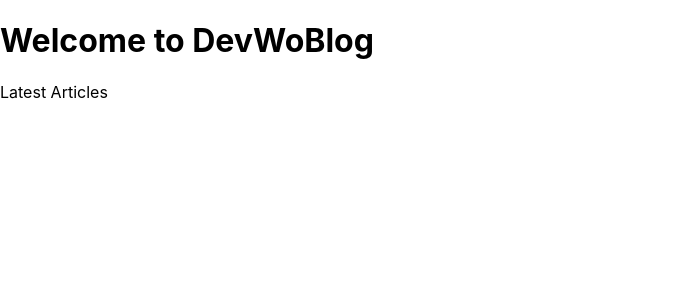
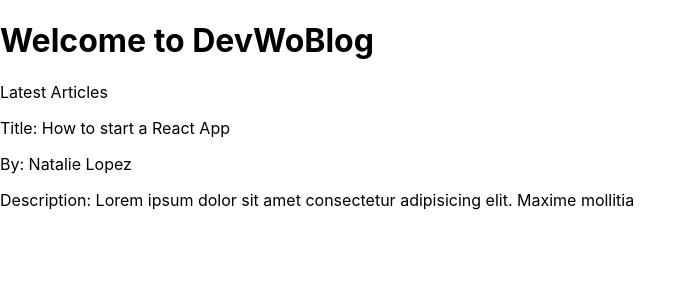
Before and after one commit to Nlopez4/blog-app, a React (Create React App) app: page / in a window 1280 px wide. Shown: the top 300 px of the page, without its empty margins (0-696 px from the left). Built offline with nearby package versions, Linux system fonts and the light colour scheme.

Commit message:
add post to blogpage

```diff
--- a/src/components/BlogPage/index.js
+++ b/src/components/BlogPage/index.js
@@ -0,0 +1,18 @@
+import React from 'react';
+import "./styles.css";
+import CardPost from "../../components/CardPost";
+import Welcome from "../../components/Welcome";
+
+function BlogPage() {
+    return (
+        <div>
+            <Welcome />
+            <div>
+            <CardPost />
+            </div>
+        </div>
+
+    )
+}
+
+export default BlogPage;
--- /dev/null
+++ b/src/components/CardPost/index.js
@@ -0,0 +1,20 @@
+import React from 'react';
+import "./styles.css";
+
+const card = {
+    title: 'How to start a React App',
+    by: 'Natalie Lopez',
+    body: 'Lorem ipsum dolor sit amet consectetur adipisicing elit. Maxime mollitia',
+};
+
+function CardPost(props) {
+    return (
+        <div>
+            <p>Title: {card.title}</p>
+            <p>By: {card.by}</p>
+            <p>Description: {card.body}</p>
+        </div>
+    )
+}
+
+export default CardPost;
--- a/src/index.js
+++ b/src/index.js
@@ -1,12 +1,12 @@
 import React from 'react';
 import ReactDOM from 'react-dom';
 import './index.css';
-import Welcome from './components/Welcome';
+import BlogPage from './components/BlogPage';
 import reportWebVitals from './reportWebVitals';
 
 ReactDOM.render(
   <React.StrictMode>
-    <Welcome />
+    <BlogPage />
   </React.StrictMode>,
   document.getElementById('root')
 );
```
Also changed, not shown: src/components/CardPost/styles.css (added).
